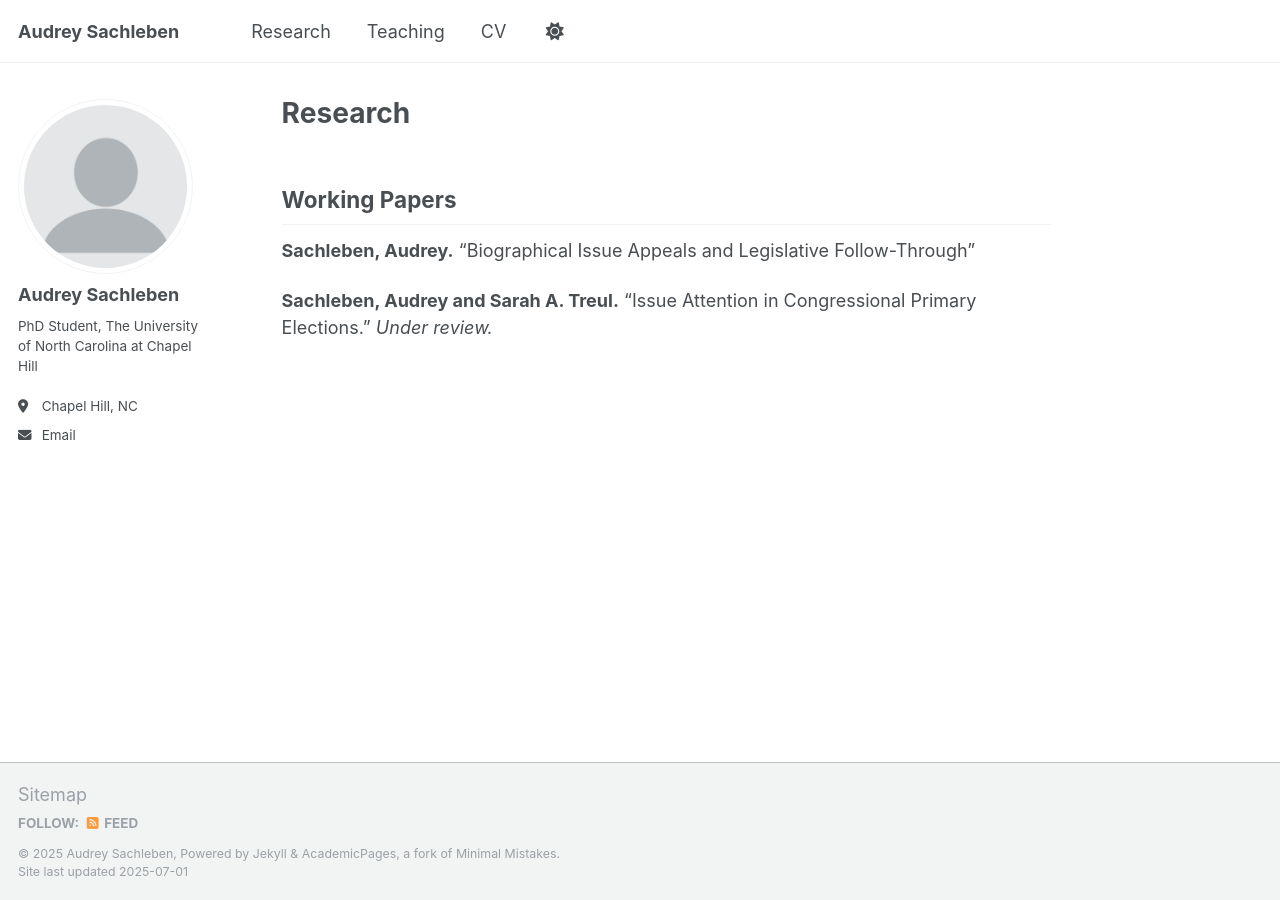
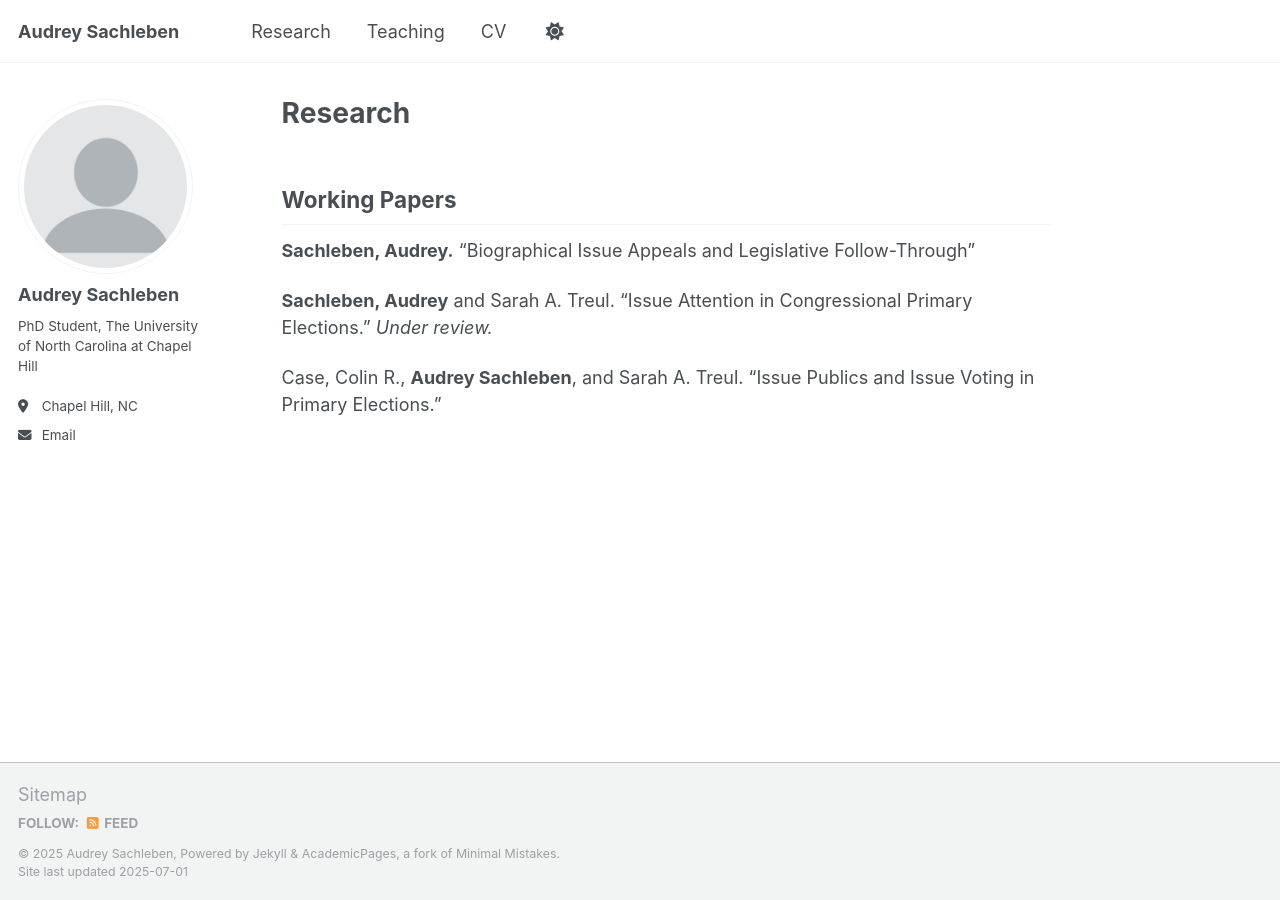
Before and after one commit to asachleben/asachleben.github.io, a Jekyll site: the page built from _pages/research.md, in a window 1280 px wide. Built offline with Jekyll 4.4.1, drawn with Linux system fonts in a browser that asks for light colours; a script that is not in the unit is left out.

Commit message:
Update research.md

```diff
--- a/_pages/research.md
+++ b/_pages/research.md
@@ -8,4 +8,6 @@ author_profile: true
 
 **Sachleben, Audrey.** "Biographical Issue Appeals and Legislative Follow-Through"
 
-**Sachleben, Audrey and Sarah A. Treul.** "Issue Attention in Congressional Primary Elections." *Under review.*
+**Sachleben, Audrey** and Sarah A. Treul. "Issue Attention in Congressional Primary Elections." *Under review.*
+
+Case, Colin R., **Audrey Sachleben**, and Sarah A. Treul. "Issue Publics and Issue Voting in Primary Elections."
```
